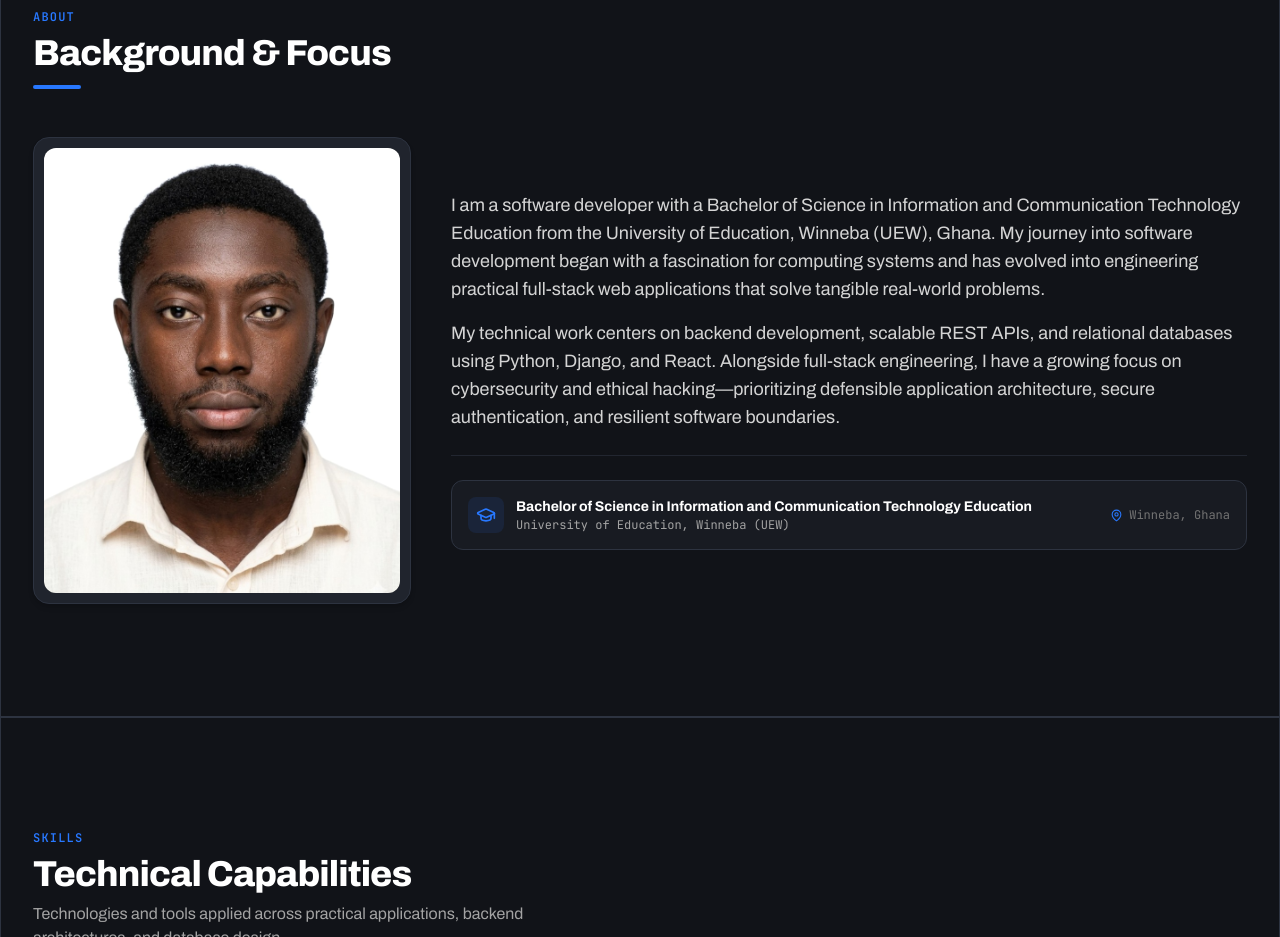
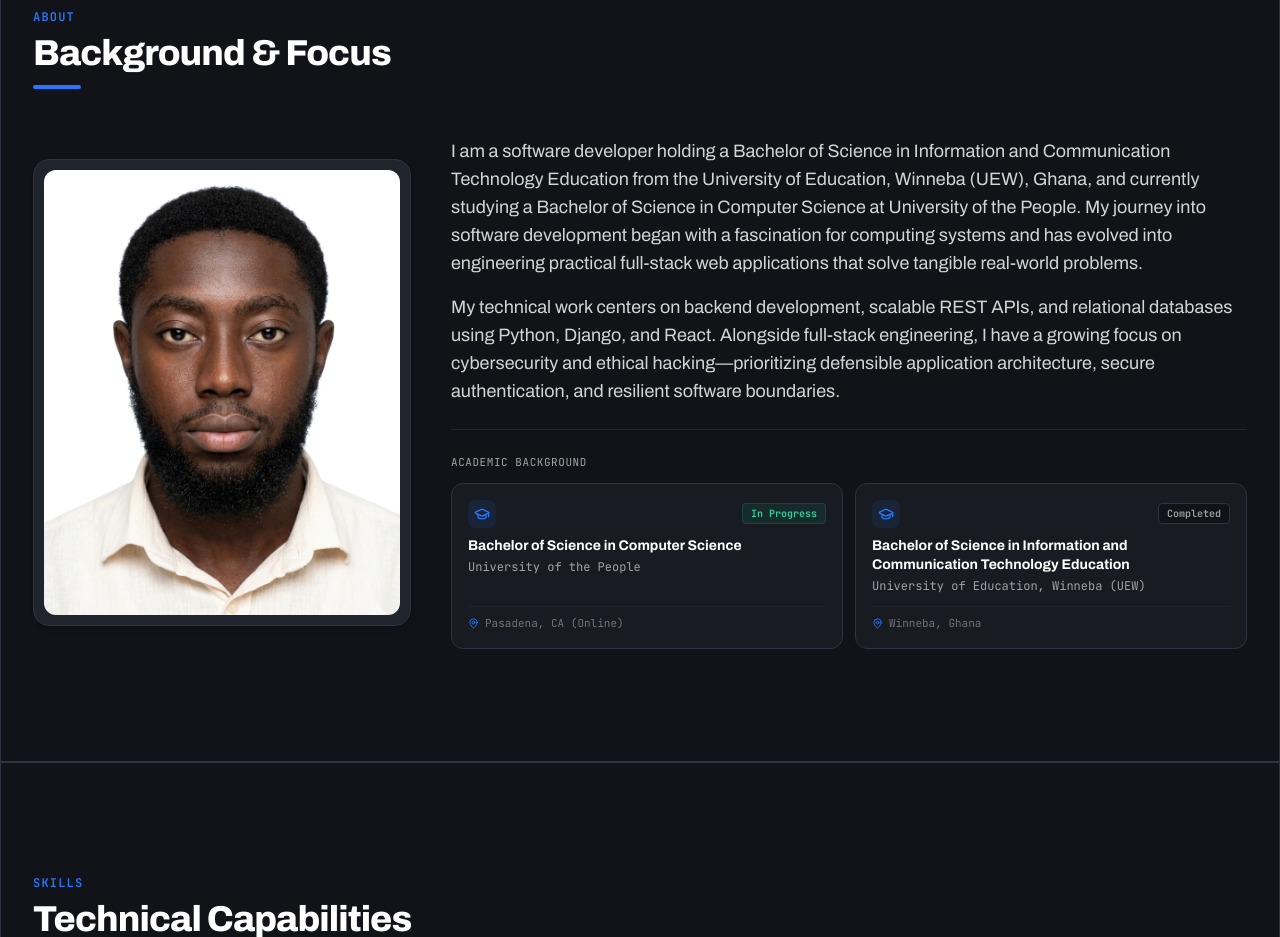
Before and after one commit to ClementBaffourPalmer/My_Portfolio, a React (Vite) app: page / in a window 1280 px wide. Shown: the part 840-1777 px from the top of the page. Built offline with nearby package versions, Linux system fonts and the light colour scheme.

Commit message:
feat(education): add University of the People Bachelor of Science in Computer Science

```diff
--- a/src/components/About.tsx
+++ b/src/components/About.tsx
@@ -7,8 +7,6 @@ interface AboutProps {
 }
 
 export const About: React.FC<AboutProps> = ({ darkMode }) => {
-  const education = educationData[0];
-
   return (
     <section id="about" className="py-20 lg:py-28 relative border-t subtle-border">
       <div className="max-w-7xl mx-auto px-4 sm:px-6 lg:px-8">
@@ -45,7 +43,7 @@ export const About: React.FC<AboutProps> = ({ darkMode }) => {
             </div>
           </div>
 
-          {/* RIGHT: Two Short Paragraphs & Concise Credential (8 Cols) */}
+          {/* RIGHT: Two Short Paragraphs & Academic Credentials (8 Cols) */}
           <div className="lg:col-span-8 space-y-6">
 
             <div className="space-y-4 text-base sm:text-lg leading-relaxed">
@@ -59,29 +57,56 @@ export const About: React.FC<AboutProps> = ({ darkMode }) => {
               ))}
             </div>
 
-            {/* Academic Credential Capsule */}
+            {/* Academic Credentials Grid */}
             <div className={`pt-6 border-t ${darkMode ? 'border-panel-border/60' : 'border-light-border/80'}`}>
-              <div className={`p-4 rounded-xl border flex flex-col sm:flex-row sm:items-center justify-between gap-3 ${
+              <p className={`text-[11px] font-mono uppercase tracking-wider mb-3 ${
+                darkMode ? 'text-neutral-400' : 'text-neutral-500 font-semibold'
+              }`}>
+                Academic Background
+              </p>
+
+              <div className="grid sm:grid-cols-2 gap-3">
+                {educationData.map((edu) => (
+                  <div
+                    key={edu.institution}
+                    className={`p-4 rounded-xl border flex flex-col justify-between transition-all duration-200 hover:border-neutral-500 ${
                       darkMode ? 'bg-panel/50 border-panel-border' : 'bg-white border-light-border shadow-xs'
+                    }`}
+                  >
+                    <div>
+                      <div className="flex items-center justify-between gap-2 mb-2">
+                        <div className="p-1.5 rounded-lg bg-electric/10 text-electric shrink-0">
+                          <GraduationCap size={16} />
+                        </div>
+                        <span className={`text-[10px] font-mono px-2 py-0.5 rounded border font-semibold ${
+                          edu.period === 'In Progress'
+                            ? 'bg-emerald-500/10 text-emerald-400 border-emerald-500/20'
+                            : darkMode
+                            ? 'bg-charcoal border-panel-border text-neutral-400'
+                            : 'bg-light-subtle border-light-border text-neutral-600'
                         }`}>
-                <div className="flex items-center space-x-3">
-                  <div className="p-2 rounded-lg bg-electric/10 text-electric shrink-0">
-                    <GraduationCap size={20} />
+                          {edu.period}
+                        </span>
                       </div>
-                  <div>
-                    <h3 className={`text-sm font-bold ${darkMode ? 'text-white' : 'text-charcoal'}`}>
-                      {education.degree}
+
+                      <h3 className={`text-sm font-bold leading-snug mb-1 ${
+                        darkMode ? 'text-white' : 'text-charcoal'
+                      }`}>
+                        {edu.degree}
                       </h3>
-                    <p className={`text-xs font-mono ${darkMode ? 'text-neutral-400' : 'text-neutral-600'}`}>
-                      {education.institution}
+                      <p className={`text-xs font-mono mb-3 ${
+                        darkMode ? 'text-neutral-400' : 'text-neutral-600'
+                      }`}>
+                        {edu.institution}
                       </p>
                     </div>
+
+                    <div className="flex items-center space-x-1.5 text-[11px] font-mono text-neutral-500 pt-2 border-t border-panel-border/30">
+                      <MapPin size={11} className="text-electric shrink-0" />
+                      <span className="truncate">{edu.location}</span>
                     </div>
-
-                <div className="flex items-center space-x-1.5 text-xs font-mono text-neutral-500 pl-11 sm:pl-0">
-                  <MapPin size={13} className="text-electric" />
-                  <span>{education.location}</span>
                   </div>
+                ))}
               </div>
             </div>
 
--- a/src/data/portfolioData.ts
+++ b/src/data/portfolioData.ts
@@ -7,7 +7,7 @@ export const personalInfo = {
   headline: "Full-Stack Developer & Software Engineer",
   intro: "I'm a full-stack developer interested in building practical software solutions and exploring how technology can solve real-world problems. My interests include backend development, software engineering and cybersecurity.",
   aboutBio: [
-    "I am a software developer with a Bachelor of Science in Information and Communication Technology Education from the University of Education, Winneba (UEW), Ghana. My journey into software development began with a fascination for computing systems and has evolved into engineering practical full-stack web applications that solve tangible real-world problems.",
+    "I am a software developer holding a Bachelor of Science in Information and Communication Technology Education from the University of Education, Winneba (UEW), Ghana, and currently studying a Bachelor of Science in Computer Science at University of the People. My journey into software development began with a fascination for computing systems and has evolved into engineering practical full-stack web applications that solve tangible real-world problems.",
     "My technical work centers on backend development, scalable REST APIs, and relational databases using Python, Django, and React. Alongside full-stack engineering, I have a growing focus on cybersecurity and ethical hacking—prioritizing defensible application architecture, secure authentication, and resilient software boundaries."
   ],
   status: "Available for Software Engineering Opportunities",
@@ -248,6 +248,19 @@ export const experienceData: ExperienceItem[] = [
 
 export const educationData: EducationItem[] = [
   {
+    degree: "Bachelor of Science in Computer Science",
+    institution: "University of the People",
+    location: "Pasadena, CA (Online)",
+    period: "In Progress",
+    description: "Rigorous undergraduate computer science curriculum covering software engineering, algorithmic problem solving, operating systems, and computer architecture.",
+    coursework: [
+      "Computer Science Fundamentals",
+      "Data Structures & Algorithms",
+      "Software Engineering",
+      "Operating Systems"
+    ]
+  },
+  {
     degree: "Bachelor of Science in Information and Communication Technology Education",
     institution: "University of Education, Winneba (UEW)",
     location: "Winneba, Ghana",
--- a/src/pages/BlogPostPage.tsx
+++ b/src/pages/BlogPostPage.tsx
@@ -208,7 +208,7 @@ export const BlogPostPage: React.FC<BlogPostPageProps> = ({ darkMode }) => {
             </h3>
               <p className={`text-xs leading-relaxed mb-3 ${darkMode ? 'text-neutral-300' : 'text-neutral-700'
                 }`}>
-                Full-Stack Developer, Software Engineer, and ICT Educator with a B.Sc. in ICT Education from UEW. Writing on software architecture, practical engineering, cybersecurity, and personal growth.
+                Full-Stack Developer, Software Engineer, and Computer Science student at University of the People (holding a B.Sc. in ICT Education from UEW). Writing on software architecture, practical engineering, cybersecurity, and personal growth.
               </p>
               <div className="flex items-center space-x-3 text-xs font-mono">
                 <Link to="/#about" className="text-electric hover:underline">
```
Lines whose indentation alone changed are shown as unchanged.
